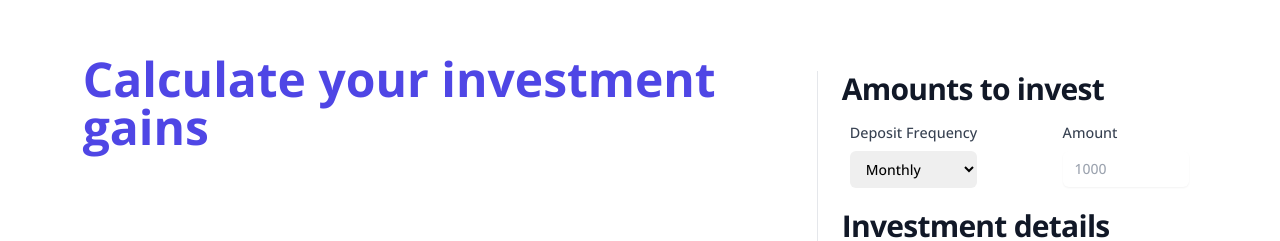
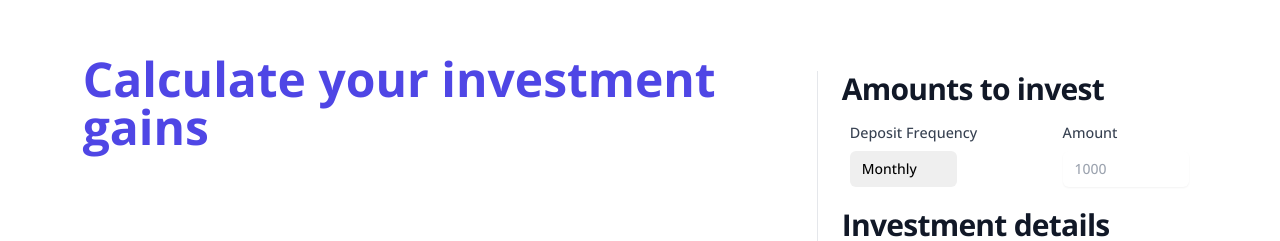
Before and after one commit to ALonghi/portfolio-useful-tools, a Next.js app: page / in a window 1280 px wide. Shown: the part 132-373 px from the top of the page. Built offline with nearby package versions, Linux system fonts and the light colour scheme.

Commit message:
Add css for select elements to keep em them same in iOS

```diff
--- a/styles/global.css
+++ b/styles/global.css
@@ -17,3 +17,9 @@ input {
 label {
     font-size: 0.9rem!important;
 }
+
+select {
+    -moz-appearance: none;
+    -webkit-appearance: none;
+    appearance: none;
+}
```
